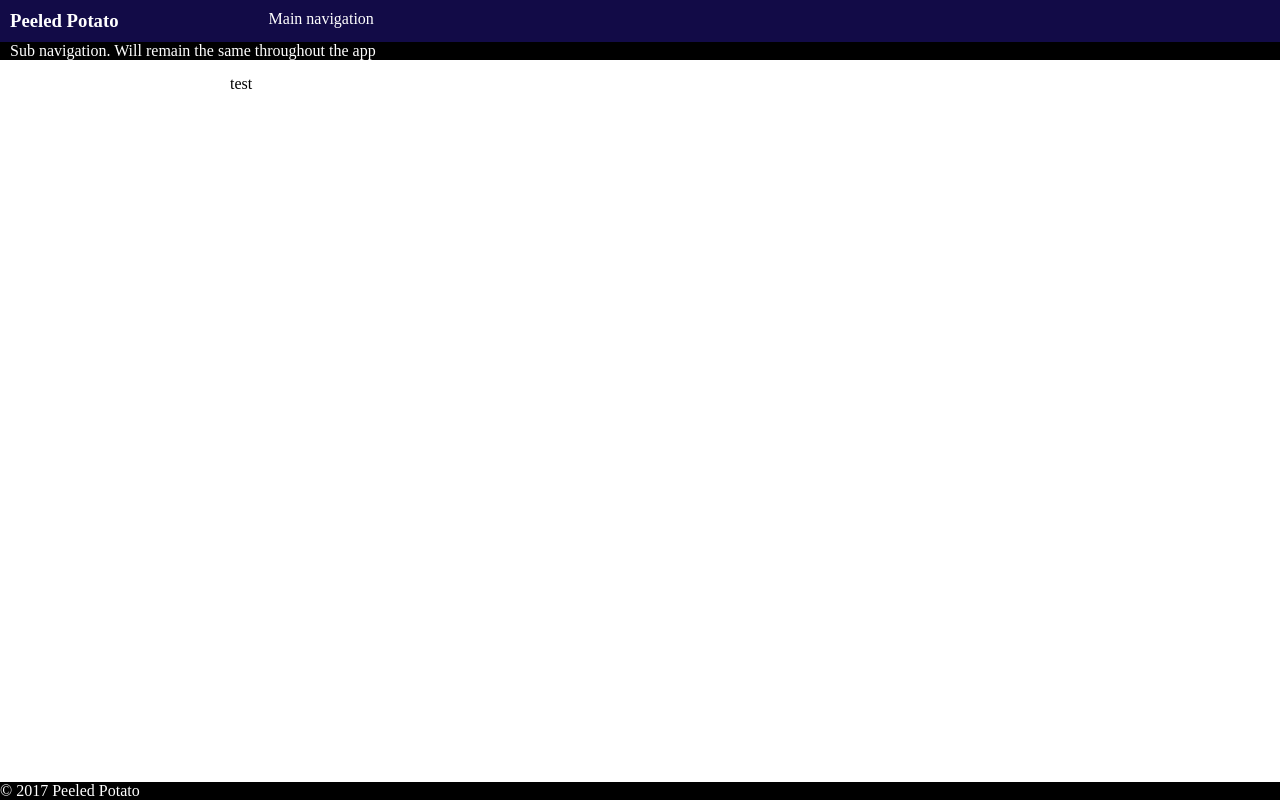
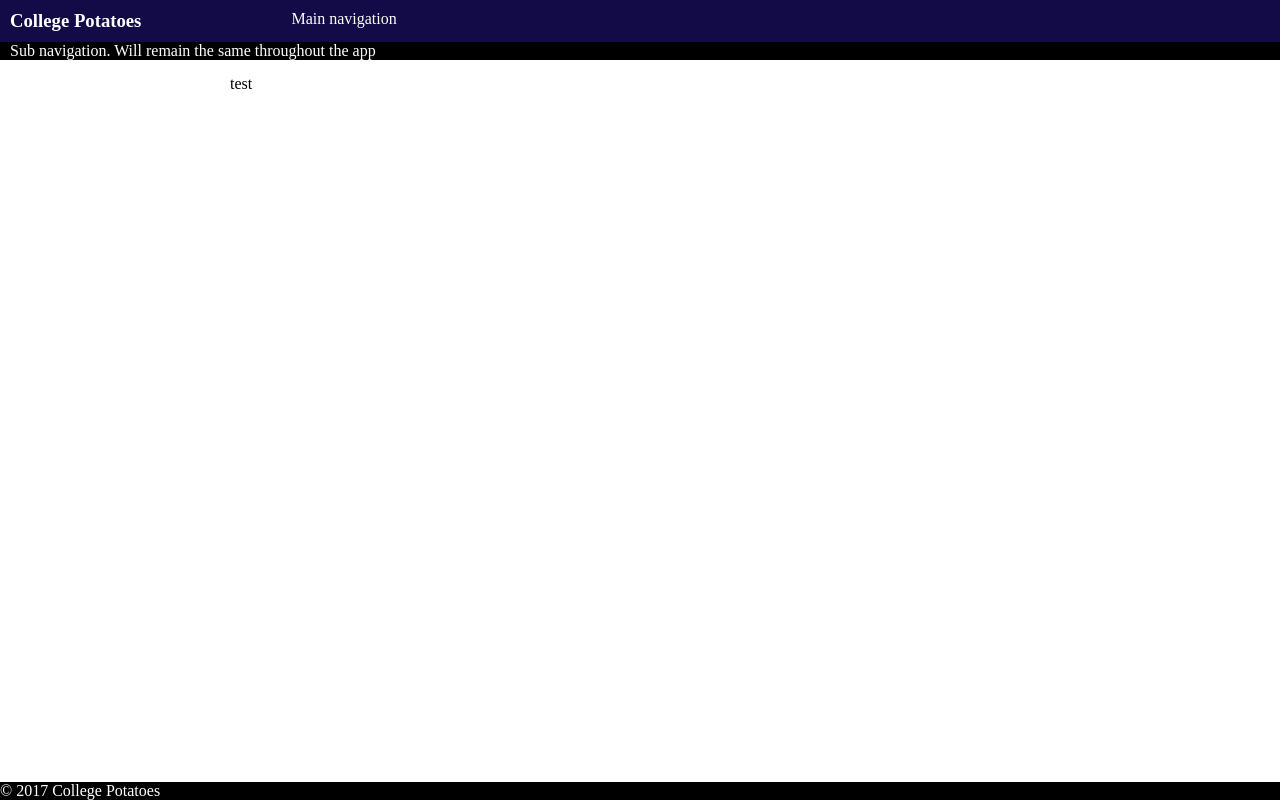
Before and after one commit to GhislainRoy04/CollegePotatoes2.0, a React app: page /#/ in a window 1280 px wide. Built offline with nearby package versions, Linux system fonts and the light colour scheme.

Commit message:
Changed the name of the app from Peeled potatoes to college potatoes

```diff
--- a/package.json
+++ b/package.json
@@ -1,5 +1,5 @@
 {
-  "name": "peeledpotatomedia",
+  "name": "collegepotatoes",
   "version": "1.0.0",
   "description": "Retake to an old website called college potatoes that friends of I created",
   "main": "index.js",
--- a/src/index.html
+++ b/src/index.html
@@ -2,7 +2,7 @@
 <html lang="en">
 <head>
     <meta charset="UTF-8">
-    <title>Peeled Potato Media</title>
+    <title>College Potatoes</title>
     <link rel="stylesheet">
 </head>
 
--- a/src/main/components/Footer.jsx
+++ b/src/main/components/Footer.jsx
@@ -4,7 +4,7 @@ import styles from "./Footer.css";
 
 export const Footer = () =>(
   <div className={styles["wrapper"]}>
-      <label>© 2017 Peeled Potato</label>
+      <label>© 2017 College Potatoes</label>
   </div>
 );
 
--- a/src/main/components/Header.jsx
+++ b/src/main/components/Header.jsx
@@ -6,7 +6,7 @@ import {Navigation,SubNavigation} from "../../navigation/component/";
 export const Header = () =>(
     <div className={styles["wrapper"]}>
         <div className={styles["topContainer"]}>
-            <h3>Peeled Potato</h3>
+            <h3>College Potatoes</h3>
             <Navigation/>
         </div>
         <div>
```
